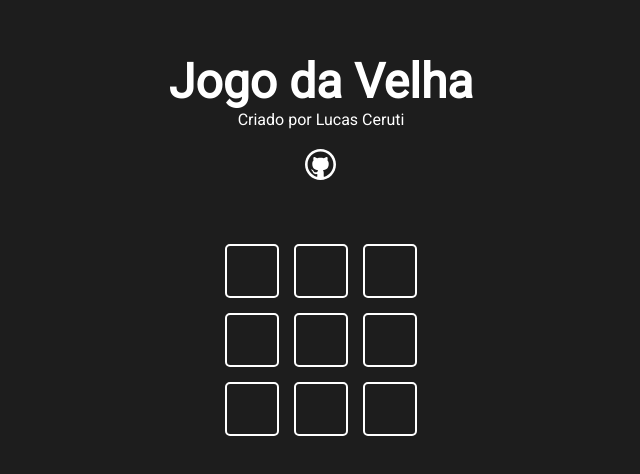
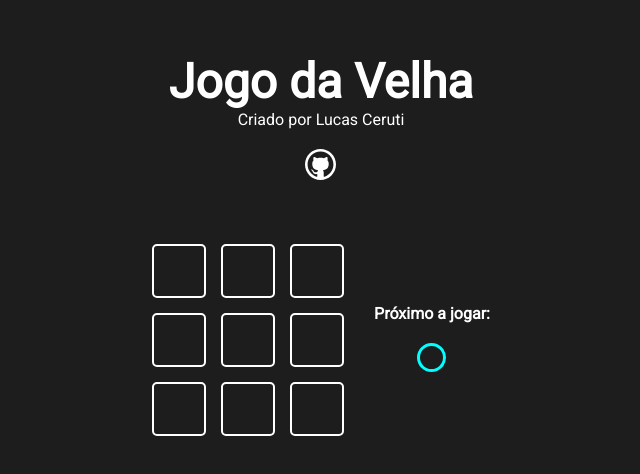
Before and after one commit to lucasceruti/react-jogo-da-velha, a Next.js app: page / in a window 1280 px wide. Shown: the part 176-650 px from the top of the page, without its empty margins (319-959 px from the left). Built offline with nearby package versions, Linux system fonts and the light colour scheme.

Commit message:
Criado lógica do Game

```diff
--- a/src/components/game/Game.jsx
+++ b/src/components/game/Game.jsx
@@ -2,21 +2,44 @@
 
 import styles from './Game.module.css'
 import GameOption from '../gameOption/GameOption'
+import Icon from '../icon/Icon'
 
 
 function Game () {
     const [gameState, setGameState] = useState(Array(9).fill(0))
+    const [currentPlayer, setCurrentPlayer] = useState(1)
+
+    const handleClick = (pos) => {
+        if (gameState[pos] === 0 ) {
+            let newGameState = [...gameState]
+            newGameState[pos] = currentPlayer
+            setCurrentPlayer(currentPlayer * -1)
+            setGameState(newGameState)
+        }
+    }
 
     return (
-        <div className={styles.game}>
+        <div className={styles.gameContent}>
+            <div className={styles.game}>
             {
                 gameState.map(( value, pos) =>
-                    <GameOption
-                        key={`game-option-pos-${pos}`}
-                        status={value}
-                    />
+                <GameOption
+                key={`game-option-pos-${pos}`}
+                status={value}
+                onClick={() => handleClick(pos)}
+                />
                 )
             }
+        </div>
+        <div className={styles.gameInfo}>
+            <h4>Próximo a jogar:</h4>
+            {
+                currentPlayer === 1 && <Icon iconName="circle"/>
+            }
+                        {
+                currentPlayer === -1 && <Icon iconName="x"/>
+            }
+        </div>
         </div>
     )
 }
--- a/src/components/game/Game.module.css
+++ b/src/components/game/Game.module.css
@@ -3,3 +3,16 @@
     grid-template-columns: repeat(3, 1fr);
     gap: 15px;
 }
+
+.gameContent {
+    display: flex;
+    gap: 30px;
+    align-items: center;
+}
+
+.gameInfo {
+    display: flex;
+    flex-direction: column;
+    align-items: center;
+    gap: 20px;
+}
--- a/src/components/gameOption/GameOption.jsx
+++ b/src/components/gameOption/GameOption.jsx
@@ -3,9 +3,9 @@
 
 const GameIcon = ({ iconName }) => <Icon iconName={iconName} size="25pc"/>
 
-function GameOption ({ status }) {
+function GameOption ({ status, onClick }) {
     return (
-        <div className={styles.gameOption}>
+        <div className={styles.gameOption} onClick ={onClick}>
             {
                 status == 1 && <GameIcon iconName = "circle" size="25px"/>
             }
```
